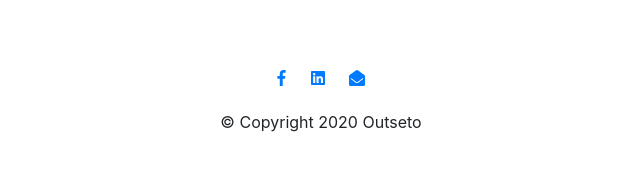
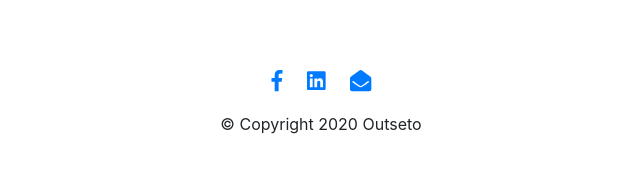
Before and after one commit to sbsaipranay19/Coursera-Honors-Project, a website: page index.html in a window 1280 px wide. Shown: the part 2937-3109 px from the top of the page, 319-959 px from the left. Drawn offline with nearby package versions, Linux system fonts and the light colour scheme.

Commit message:
Final Version

```diff
--- a/index.html
+++ b/index.html
@@ -258,9 +258,9 @@
   <!-- Footer -->
 
   <footer id="footer">
-     <a href="https://www.facebook.com/sbsaipranay19?ref=bookmarks"> <i class="icon1 fab fa-facebook-f"></i></a>
-     <a class="footer-link" href="https://www.linkedin.com/in/sai-pranay-187022165/"><i class="icon1 fab fa-linkedin"></i></a>
-     <a class="footer-link" href="mailto:sbsaipranay19@gmail.com"><i class="icon1 fas fa-envelope-open"></i></i></a>
+     <a href="https://www.facebook.com/sbsaipranay19?ref=bookmarks"> <i class="icon1 fa-lg fab fa-facebook-f"></i></a>
+     <a class="footer-link" href="https://www.linkedin.com/in/sai-pranay-187022165/"><i class="icon1 fab fa-lg fa-linkedin"></i></a>
+     <a class="footer-link" href="mailto:sbsaipranay19@gmail.com"><i class="icon1 fas fa-envelope-open fa-lg"></i></i></a>
 
 
     <p>© Copyright 2020 Outseto</p>
```
